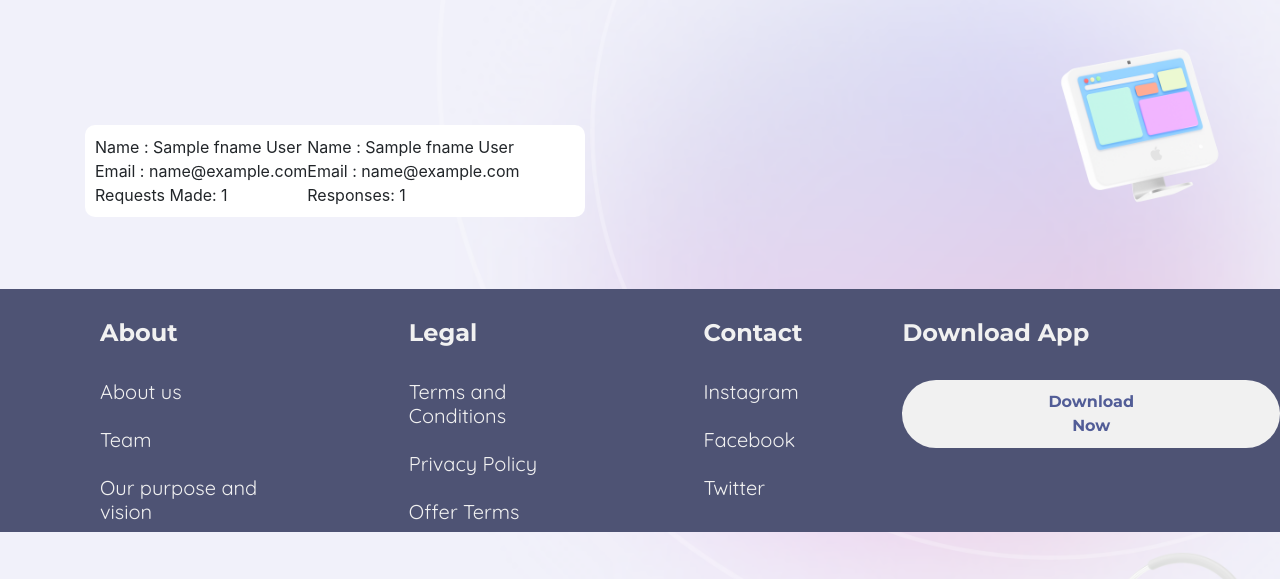
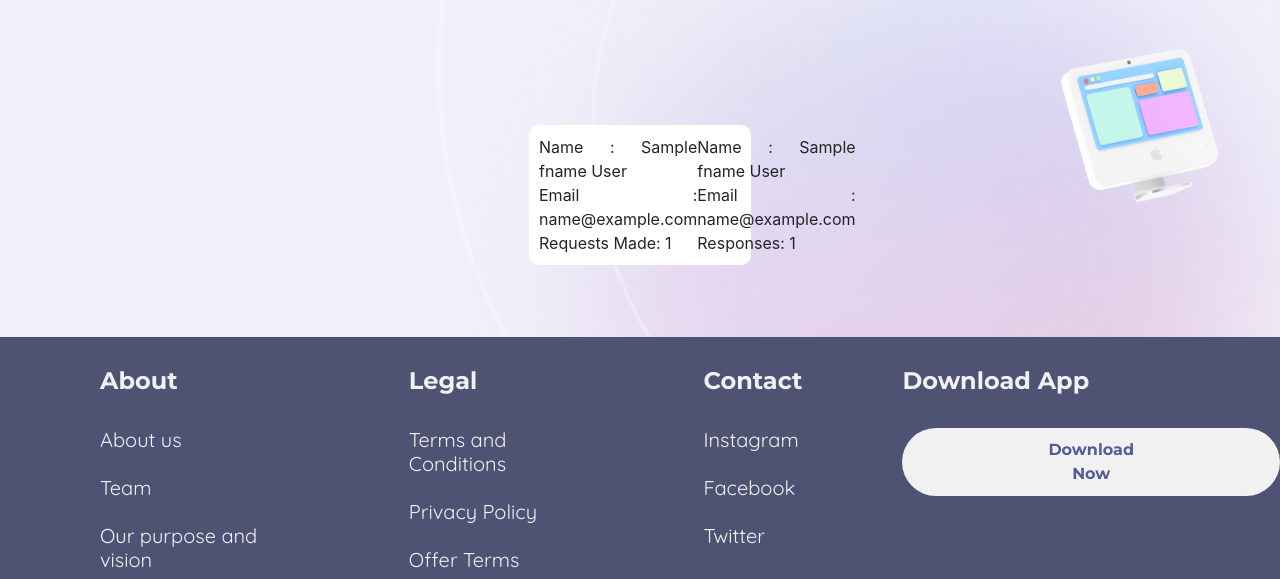
Before and after one commit to rushilg13/Learnt, a Flask app: template templates/profile.html in a window 1280 px wide. Shown: the part 97-676 px from the top of the page. Run offline with Flask 2, Linux system fonts and the light colour scheme; the template is opened without the code that fills it: most values are stand-ins (such as "Sample title", 1, 10 or a date in 2020); parts of the project's set-up code (start-up, migrations or seed data) failed here and were passed over; some libraries are stand-ins or nearby versions.

Commit message:
UI Fixes

```diff
--- a/static/css/index.css
+++ b/static/css/index.css
@@ -65,6 +65,11 @@ li {
   width: 260px;
   height: 239px;
 }
+
+.content {
+  text-align: justify;
+}
+
 .typewriter {
   overflow: hidden; /* Ensures the content is not revealed until the animation */
   border-right: 0.15em solid rgb(212, 198, 172); /* The typwriter cursor */
@@ -200,7 +205,8 @@ input {
   padding: 10px;
   border-radius: 10px;
   background-color: white;
-  width: 500px;
+  width: 20%;
+  margin: 0 auto;
 }
 
 .container {
```
